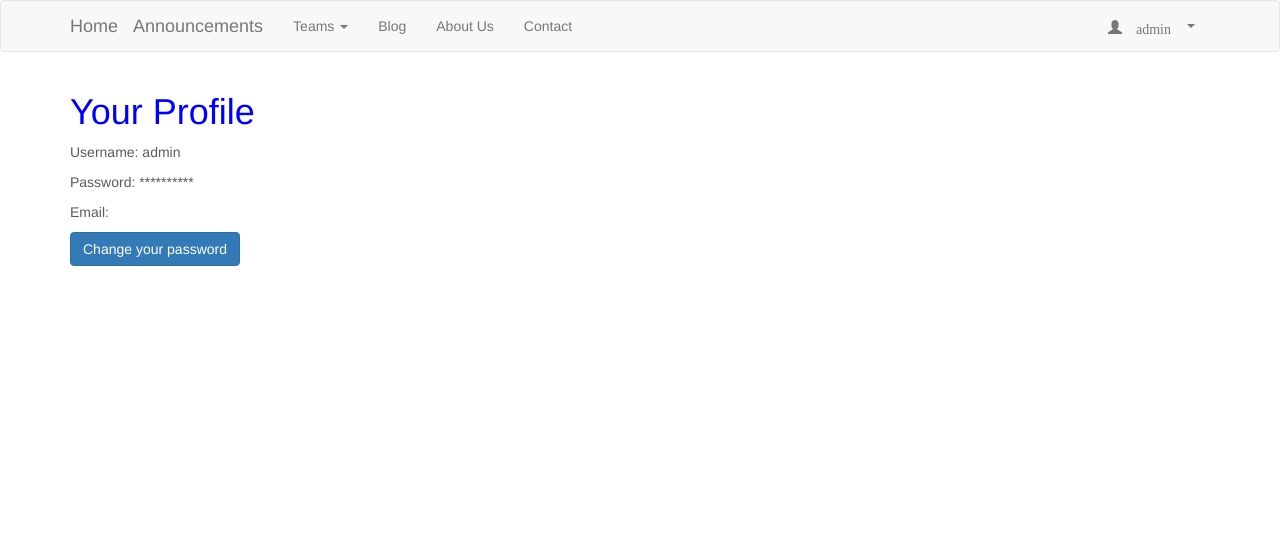
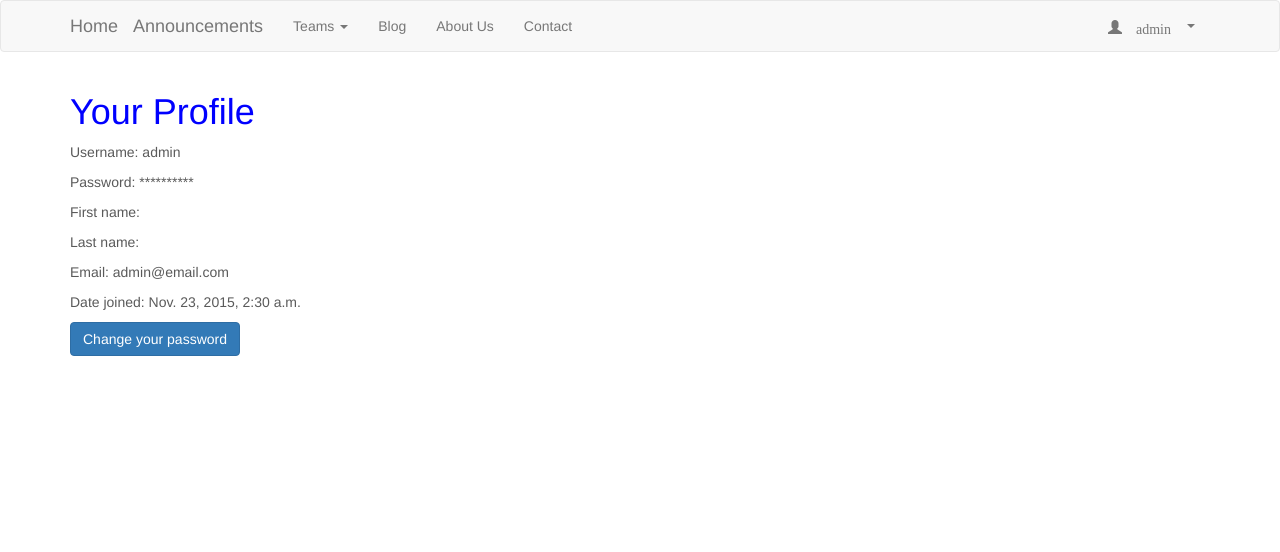
Before and after one commit to dgreasi/Athletic-Team, a Django app: page /profile/ in a window 1280 px wide. Shown: the top 552 px of the page. Run offline with Django 3.2, Linux system fonts and the light colour scheme; a user stored in the database is signed in; some libraries are stand-ins or nearby versions.

Commit message:
Added more info at template profile.

```diff
--- a/AthleticTeam/AthleticTeamApp/templates/home/profile.html
+++ b/AthleticTeam/AthleticTeamApp/templates/home/profile.html
@@ -12,7 +12,10 @@
     <h1>Your Profile</h1>
     <p>Username: {{ user.username }}</p>
     <p>Password: **********</p>
-    <p>Email: </p>
+    <p>First name: {{ user.first_name }}</p>
+    <p>Last name: {{user.last_name}}</p>
+    <p>Email: {{ user.email }}</p>
+    <p>Date joined: {{ user.date_joined }}</p>
     <button class="btn btn-primary " type="submit" id="change_ps">Change your password</button>
 
     <script src="https://ajax.googleapis.com/ajax/libs/jquery/1.11.3/jquery.min.js"></script>
```
